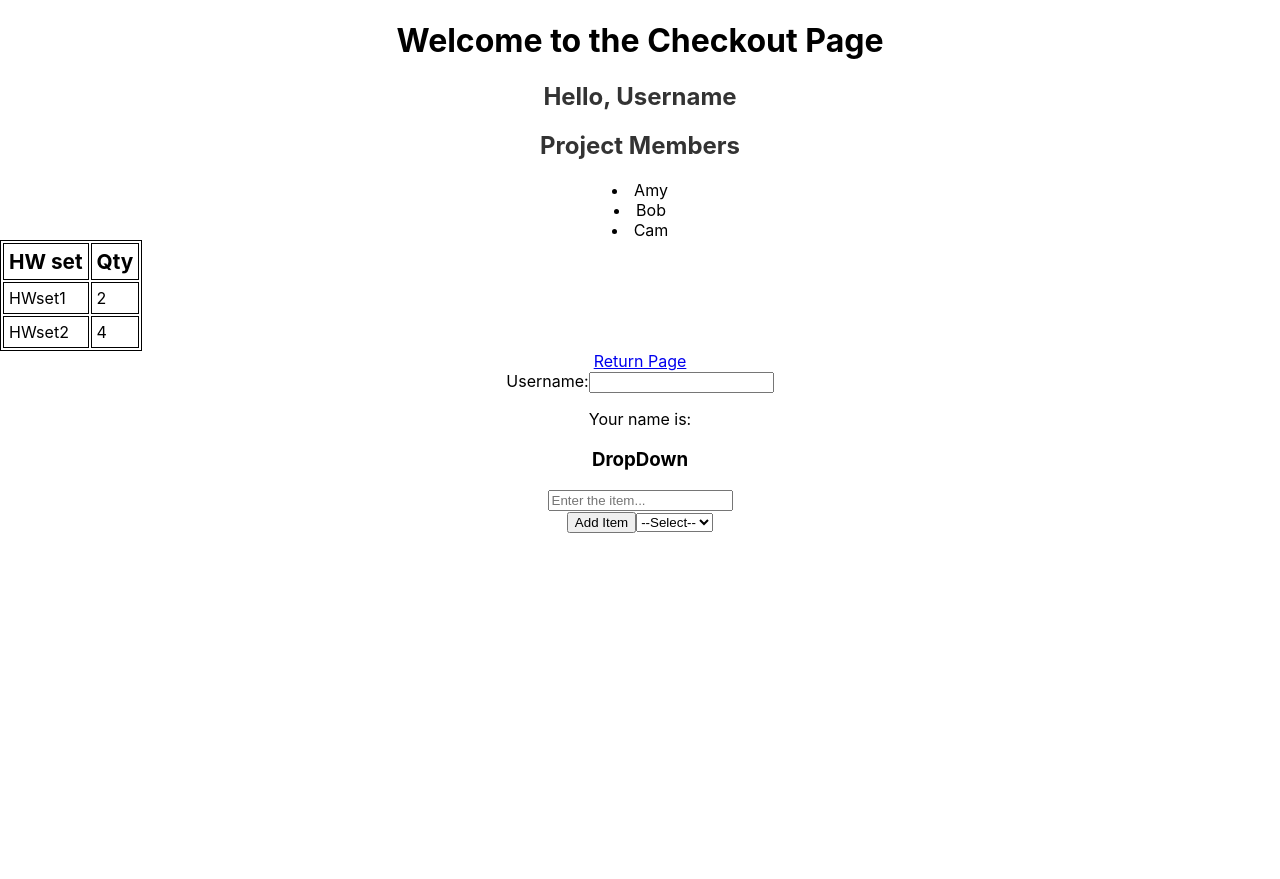
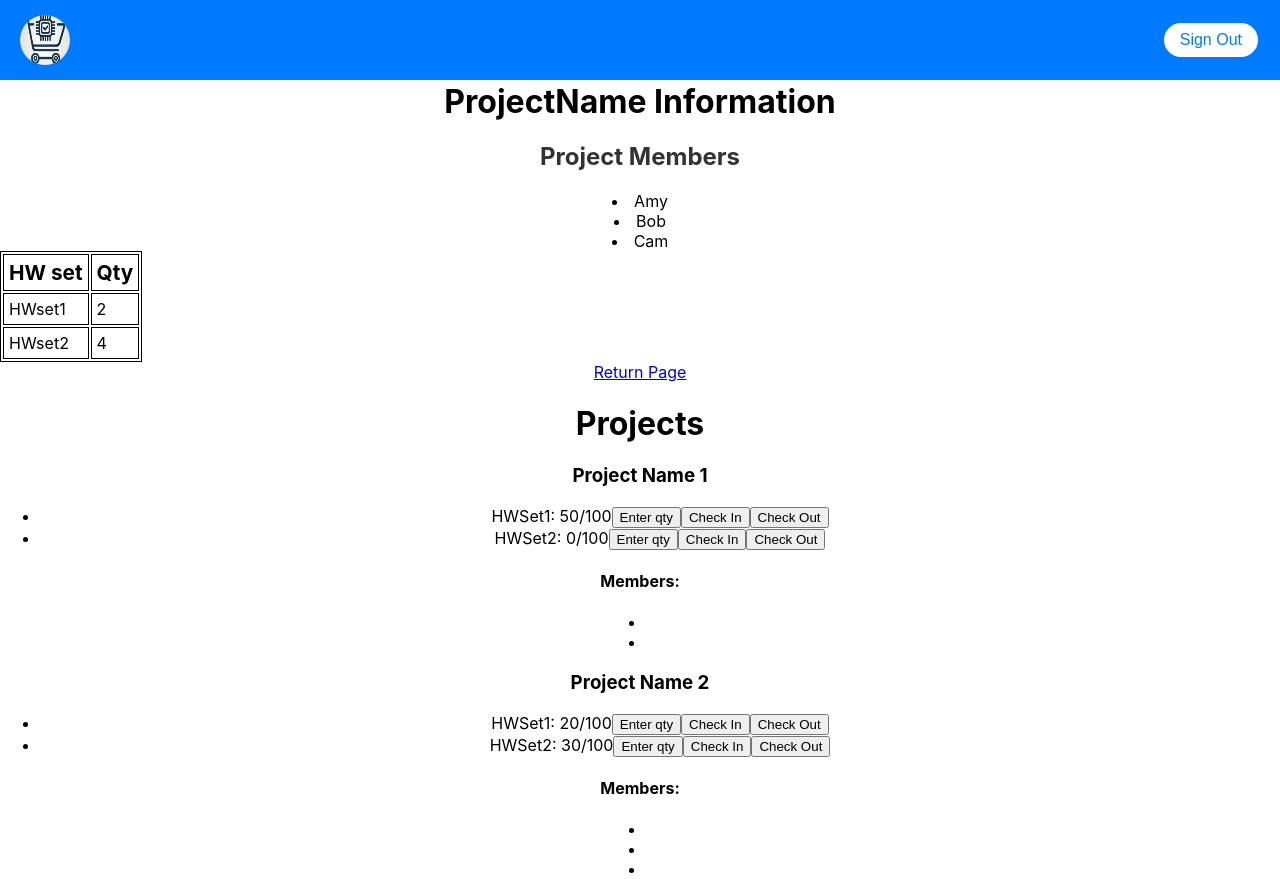
Before and after one commit to shrikarthangavel/17530_Apple, a React (Create React App) app in the folder client/: page /home/management/checkout in a window 1280 px wide. Before the commit the page ends 800 px from the top, so only its background shows below. Built offline with nearby package versions, Linux system fonts and the light colour scheme.

Commit message:
server start

```diff
--- a/client/src/App.js
+++ b/client/src/App.js
@@ -4,6 +4,7 @@ import HomePage from './components/HomePage';
 import ManagementPage from './components/ManagementPage';
 import ReturnPage from './components/ReturnPage';
 import CheckoutPage from './components/CheckoutPage';
+import ProjectDetails from './components/ProjectDetails';
 import React from 'react';
 
 function App() {
@@ -14,6 +15,7 @@ function App() {
         <Route path="/home" element={<HomePage />} />
         <Route path="/home/management" element={<ManagementPage />} />
         <Route path="/home/management/checkout" element={<CheckoutPage />} />
+        <Route path="/home/management/checkout/:id" element={<ProjectDetails />} />
         <Route path="/home/management/checkout/return" element={<ReturnPage />} />
       </Routes>
     </Router>
--- /dev/null
+++ b/client/src/components/CheckoutPage.css
@@ -0,0 +1,4 @@
+.hardware-container {
+    justify-content: center;
+    align-items: center;
+}
--- a/client/src/components/CheckoutPage.jsx
+++ b/client/src/components/CheckoutPage.jsx
@@ -1,10 +1,15 @@
-import React from 'react'
+import React, { useState } from 'react';
 import Form from './Form';
 import Dropdown from './Dropdown';
 import ValueTable from './ValueTable';
 import StringList from './StringList';
+import Header from './Header';
+import './CheckoutPage.css'
 import { Link } from 'react-router-dom';
+import ProjectDetails from './ProjectDetails';
 
+// when page is visited, backend grabs relevant dictionaries
+// from mongo and gives them to client to be displayed
 function CheckoutPage() {
   const testOptions = [
     { value: "Option 1", label: "1"},
@@ -19,17 +24,52 @@ function CheckoutPage() {
     { value: "HWset2", label: "4"}
   ];
 
+  const [projects] = useState({
+    1: {
+      id: 1,
+      name: 'Project Name 1',
+      members: [
+        { id: 1, name: 'a' },
+        { id: 2, name: 'b' },
+      ],
+      hardwareSets: [
+        { id: 1, number: 1, status: '50/100' },
+        { id: 2, number: 2, status: '0/100' },
+      ],
+    },
+    2: {
+      id: 2,
+      name: 'Project Name 2',
+      members: [
+        { id: 3, name: 'x' },
+        { id: 4, name: 'y' },
+        { id: 5, name: 'z' }
+      ],
+      hardwareSets: [
+        { id: 3, number: 1, status: '20/100' },
+        { id: 4, number: 2, status: '30/100' },
+      ],
+    },
+  });
+
     return (
     <div style={{textAlign:"center"}}>
-      <h1>Welcome to the Checkout Page</h1>
-      <h2>Hello, Username</h2>
-      <div>
+      <Header />
+      <h1>W</h1>
+      <h1>ProjectName Information</h1>
+      <div className = "hardware-container">
         <StringList title="Project Members" list={projectMembers} />
         <ValueTable valueName="HW set" labelName="Qty" db={hardwareSets} />
       </div>
       <Link to="/home/management/checkout/return">Return Page</Link>
-      <Form fieldTitle="Username"> </Form>
-      <Dropdown options={testOptions}></Dropdown>
+      <div>
+        <h1>Projects</h1>
+          <div className="projects-container">
+            {Object.values(projects).map((project) => (
+              <ProjectDetails key={project.id} name={project.name} hardwareSets={project.hardwareSets} members={project.members} />
+          ))}
+          </div>
+      </div>
     </div>
     );
 }
--- /dev/null
+++ b/client/src/components/HardwareSet.jsx
@@ -0,0 +1,14 @@
+import React from 'react';
+
+function HardwareSet(props) {
+  return (
+    <li className="hardware-set">
+      <span>HWSet{props.number}: {props.status}</span>
+      <button variant="contained" color="primary" onClick={props.onEnter}>Enter qty</button>
+      <button variant="contained" color="secondary" onClick={props.onCheckIn}>Check In</button>
+      <button variant="contained" color="secondary" onClick={props.onCheckOut}>Check Out</button>
+    </li>
+  );
+}
+
+export default HardwareSet;
--- /dev/null
+++ b/client/src/components/ProjectDetails.jsx
@@ -0,0 +1,64 @@
+import React, { useState } from 'react';
+import HardwareSet from './HardwareSet';
+
+function ProjectDetails(props) {
+  const [updatedHardwareSets, setUpdatedHardwareSets] = useState(props.hardwareSets);
+
+  const handleEnter = (hardwareSetId) => {
+    const updatedSets = updatedHardwareSets.map((set) => {
+      if (set.id === hardwareSetId) {
+        return { ...set, status: 'Updated status' };
+      }
+      return set;
+    });
+    setUpdatedHardwareSets(updatedSets);
+  };
+
+  const handleCheckIn = (hardwareSetId) => {
+    const updatedSets = updatedHardwareSets.map((set) => {
+      if (set.id === hardwareSetId) {
+        return { ...set, status: 'Checked In' };
+      }
+      return set;
+    });
+    setUpdatedHardwareSets(updatedSets);
+  };
+
+  const handleCheckOut = (hardwareSetId) => {
+    const updatedSets = updatedHardwareSets.map((set) => {
+      if (set.id === hardwareSetId) {
+        return { ...set, status: 'Checked Out' };
+      }
+      return set;
+    });
+    setUpdatedHardwareSets(updatedSets);
+  };
+
+  return (
+    <div className="project">
+      <h3>{props.name}</h3>
+      <ul>
+        {updatedHardwareSets.map((hardwareSet) => (
+          <HardwareSet
+            key={hardwareSet.id}
+            number={hardwareSet.number}
+            status={hardwareSet.status}
+            onEnter={() => handleEnter(hardwareSet.id)}
+            onCheckIn={() => handleCheckIn(hardwareSet.id)}
+            onCheckOut={() => handleCheckOut(hardwareSet.id)}
+          />
+        ))}
+      </ul>
+      <h4>Members:</h4>
+      <list>
+        {props.members.map((member) => (
+          <li key={member.id}>
+            <list primary={member.name} />
+          </li>
+        ))}
+      </list>
+    </div>
+  );
+}
+
+export default ProjectDetails;
```
Also changed, not shown: 1 other file (tests, documents, lock files or other folders).
